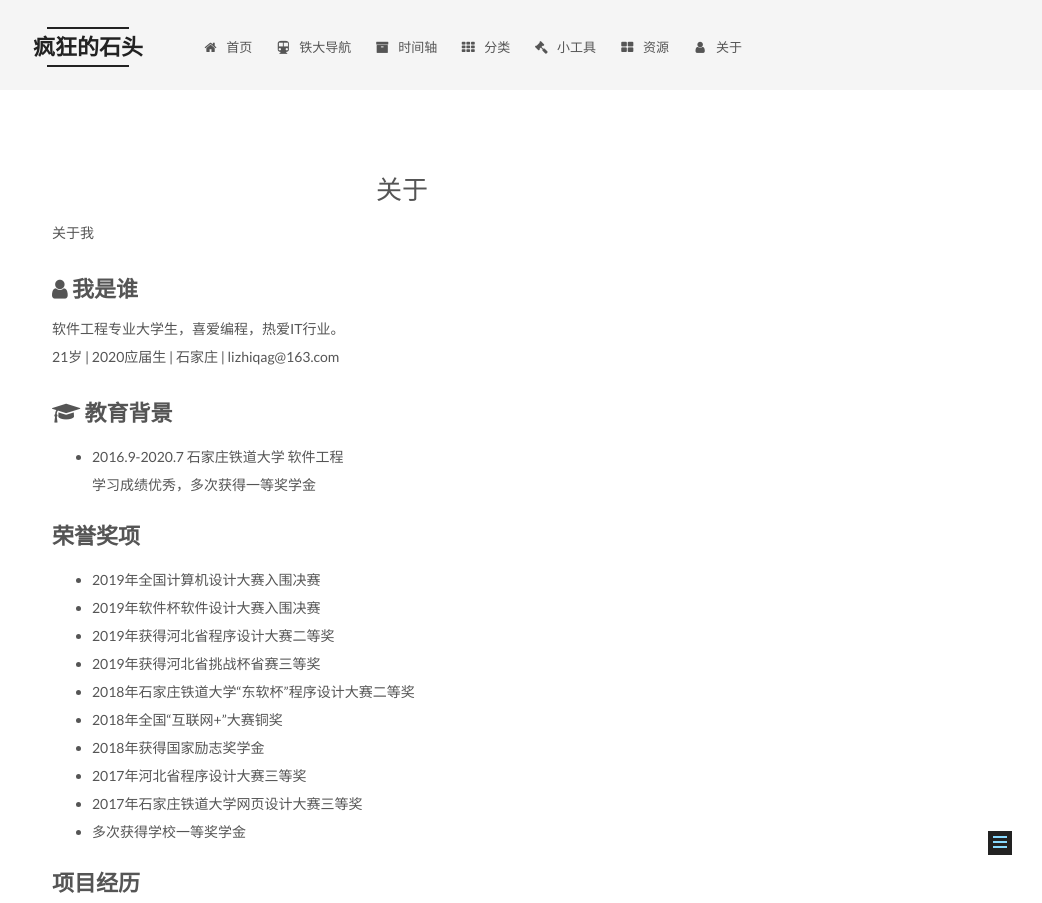
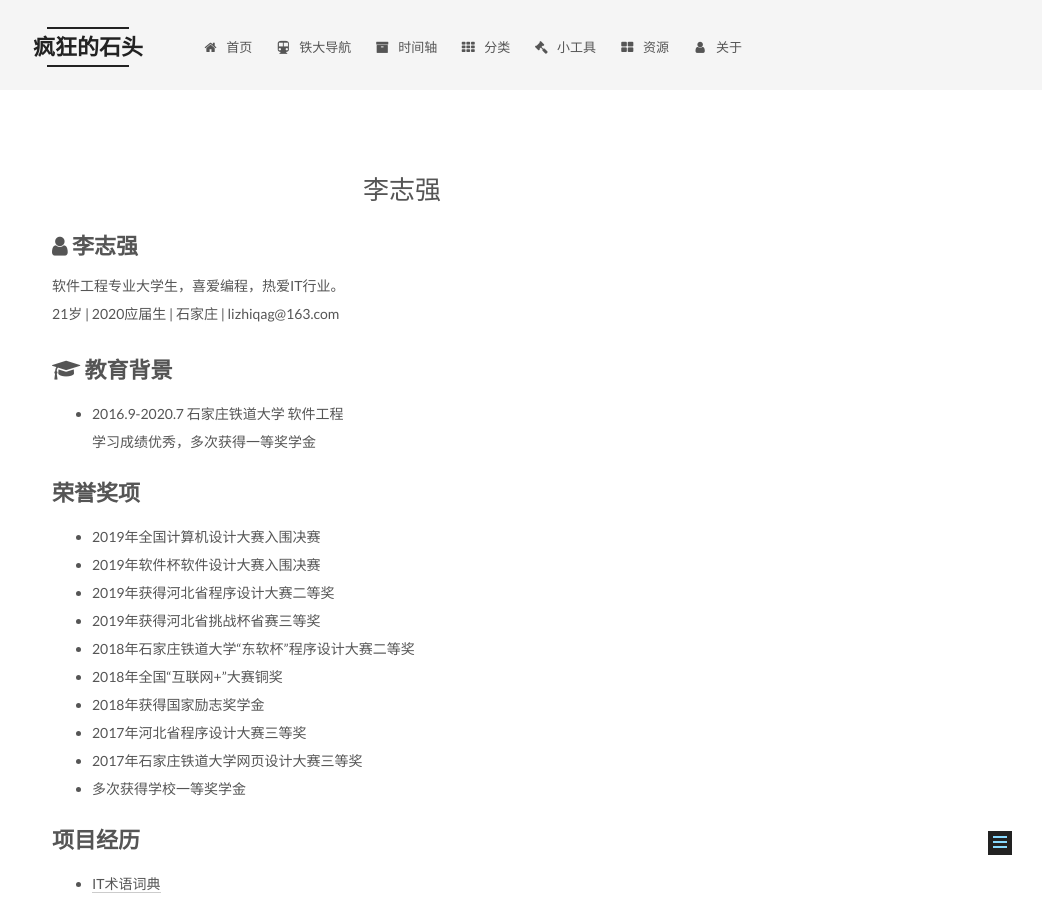
Before and after one commit to lzq603/lzq603.github.io, a Jekyll site: the page built from about/index.md, in a window 1280 px wide. Shown: the top 903 px of the page, without its empty margins (238-1280 px from the left). Built offline with Jekyll 4.4.1, drawn with Linux system fonts in a browser that asks for light colours; our own code applies the rules of GitHub Pages for plain Markdown files.

Commit message:
Update index.md

```diff
--- a/about/index.md
+++ b/about/index.md
@@ -2,9 +2,8 @@
 layout: page
 type: about
 ---
-关于我
 
-## <i class="fa fa-user"></i> 我是谁
+## <i class="fa fa-user"></i> 李志强
 软件工程专业大学生，喜爱编程，热爱IT行业。
 21岁 | 2020应届生 | 石家庄 | lizhiqag@163.com
 
```
